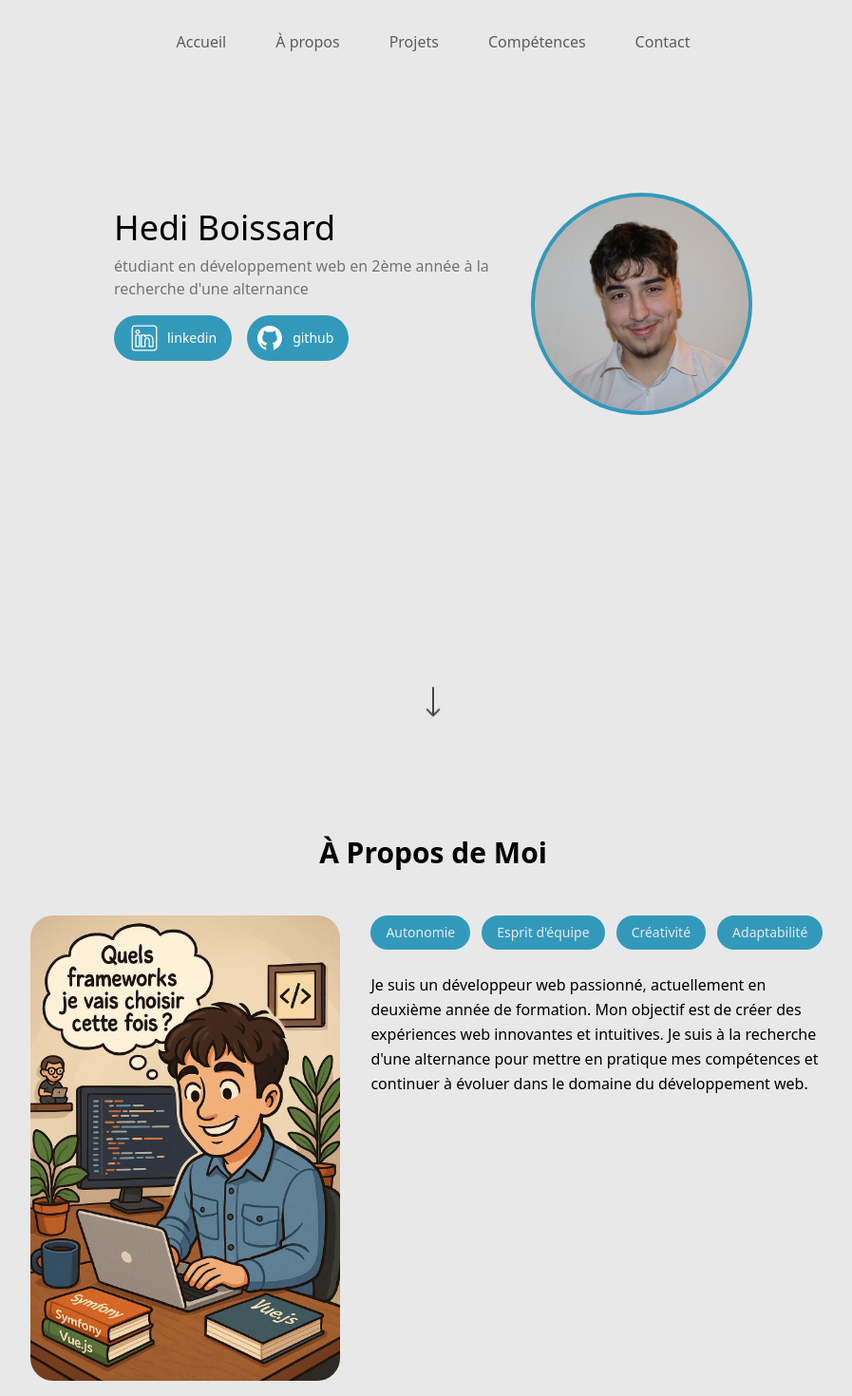
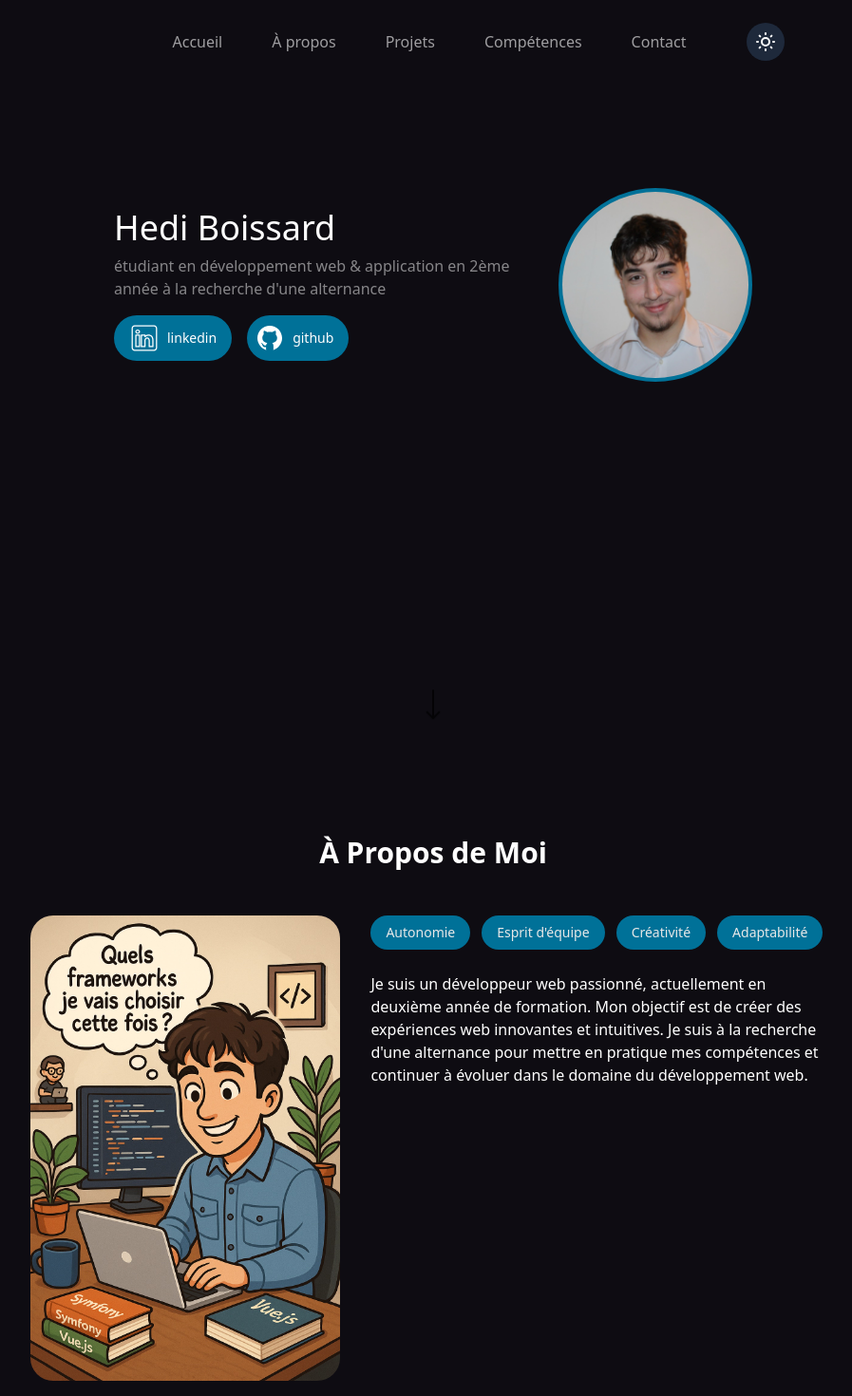
Before and after one commit to hediboissard/Portfolio_Hedi_Boissard_2025, a Vue app: page / in a window 1280 px wide. Shown: the top 1470 px of the page at 95% size, without its empty margins (184-1081 px from the left). Built offline with nearby package versions, Linux system fonts and the light colour scheme.

Commit message:
finalisation du white mode

```diff
--- a/index.html
+++ b/index.html
@@ -9,7 +9,7 @@
     <meta name="keywords" content="développeur web, frontend, UX/UI design, EFREI Paris, portfolio">
     <meta name="author" content="Hédi Boissard">
     <meta property="og:title" content="Hédi Boissard | Développeur Frontend ">
-    <meta property="og:description" content="Étudiant en développement web passionné par le design UX/UI et le frontend">
+    <meta property="og:description" content="Étudiant en développement Web & Application passionnée par le developpement frontend et backend">
     <meta property="og:type" content="website">
   </head>
   <body>
--- a/package.json
+++ b/package.json
@@ -11,7 +11,9 @@
     "type-check": "vue-tsc --build"
   },
   "dependencies": {
-    "vue": "^3.5.13"
+    "motion-v": "^1.1.0-alpha.1",
+    "vue": "^3.5.13",
+    "vue-i18n": "^9.14.4"
   },
   "devDependencies": {
     "@tsconfig/node22": "^22.0.1",
--- a/src/App.vue
+++ b/src/App.vue
@@ -1,12 +1,12 @@
 <template>
-  <div class="bg-primary text-black">
+  <div class="bg-primary text-black dark:bg-primary-dark dark:text-white duration-300 px-4">
     <Navbar />
     <Home />
     <About />
     <Experience />
     <CV />
     <Project />
-    <Compétence />
+    <Skills />
     <Contact />
   </div>
 </template>
@@ -17,7 +17,7 @@ import About from './components/About.vue'
 import Experience from './components/Experience.vue'
 import CV from './components/CV.vue'
 import Project from './components/Project.vue'
-import Compétence from './components/Skills.vue'
+import Skills from './components/Skills.vue'
 import Contact from './components/Contact.vue'
 import Home from './components/Home.vue'
 </script>
--- a/src/components/About.vue
+++ b/src/components/About.vue
@@ -9,12 +9,12 @@
       </div>
       <div class="md:w-3/5">
         <div class="flex flex-wrap gap-3 mb-6">
-          <span class="bg-secondary text-primary px-4 py-2 rounded-full text-sm">Autonomie</span>
-          <span class="bg-secondary text-primary px-4 py-2 rounded-full text-sm">Esprit d'équipe</span>
-          <span class="bg-secondary text-primary px-4 py-2 rounded-full text-sm">Créativité</span>
-          <span class="bg-secondary text-primary px-4 py-2 rounded-full text-sm">Adaptabilité</span>
+          <span class="bg-accent dark:bg-accent-dark text-primary px-4 py-2 rounded-full text-sm">Autonomie</span>
+          <span class="bg-accent dark:bg-accent-dark text-primary px-4 py-2 rounded-full text-sm">Esprit d'équipe</span>
+          <span class="bg-accent dark:bg-accent-dark text-primary px-4 py-2 rounded-full text-sm">Créativité</span>
+          <span class="bg-accent dark:bg-accent-dark text-primary px-4 py-2 rounded-full text-sm">Adaptabilité</span>
         </div>
-        <p class="leading-relaxed">
+        <p>
           Je suis un développeur web passionné, actuellement en deuxième année de formation.
           Mon objectif est de créer des expériences web innovantes et intuitives.
           Je suis à la recherche d'une alternance pour mettre en pratique mes compétences
--- a/src/components/CV.vue
+++ b/src/components/CV.vue
@@ -3,7 +3,7 @@
     <a
       href="/assets/CV_Hedi_Boissard.pdf"
       download="CV_Hedi_Boissard"
-      class="p-4 md:px-8 rounded-full bg-secondary text-white flex items-center gap-2"
+      class="p-4 md:px-8 rounded-full bg-accent dark:bg-accent-dark text-white flex items-center gap-2"
     >
       <img class="size-6 md:size-8 invert" src="/assets/download.svg" alt="Download Icon">
       Télécharger mon CV
--- a/src/components/Home.vue
+++ b/src/components/Home.vue
@@ -1,8 +1,8 @@
 <template>
-    <div id="home" class="mx-6">
+  <section id="home">
     <div class="flex flex-col h-svh  max-w-2xl mx-auto ">
-    <div class="flex flex-col md:flex-row-reverse items-center justify-between mt-20 md:mt-0 md:h-3/4 ">
-      <div class="w-40 mb-10 md:mb-0 md:w-80 rounded-full bg-secondary p-1 self-center md:my-10">
+      <div class="flex flex-col md:flex-row-reverse items-center justify-between mt-20 md:mt-0 md:h-3/4 md:gap-5 ">
+        <div class="w-40 mb-10 md:mb-0 md:w-80 rounded-full bg-accent dark:bg-accent-dark p-1 self-center">
           <img src="/assets/pp_Hedi.jpeg"class="size-full rounded-full" alt="Photo de profil" />
         </div>
         <div class="flex flex-col justify-center">
@@ -20,12 +20,12 @@
           </h2>
 
           <div class="flex gap-4 text-sm">
-          <a class="p-2 px-4 gap-2 rounded-full bg-secondary text-white mt-4 flex items-center cursor-pointer"
+            <a class="p-2 px-4 gap-2 rounded-full bg-accent dark:bg-accent-dark text-white mt-4 flex items-center cursor-pointer"
               href="https://linkedin.com/in/hédi-boissard-a994ab25b" target="_blank">
               <img class="size-8" src="/assets/Linkedin.svg" alt="">
               linkedin
             </a>
-          <a class="p-2 pr-4 gap-2 rounded-full bg-secondary text-white mt-4 flex items-center cursor-pointer"
+            <a class="p-2 pr-4 gap-2 rounded-full bg-accent dark:bg-accent-dark text-white mt-4 flex items-center cursor-pointer"
               href="https://github.com/hediboissard" target="_blank">
               <img class="size-8" src="/assets/GitHub.svg" alt="">
               github
@@ -40,7 +40,7 @@
         </button>
       </div>
     </div>
-</div>
+  </section>
 </template>
 <script setup lang="ts">
 
@@ -59,6 +59,7 @@ const words = [
   'en',
   'développement',
   'web',
+  '& application',
   'en',
   '2ème',
   'année',
--- a/src/components/Navbar.vue
+++ b/src/components/Navbar.vue
@@ -1,9 +1,37 @@
 <template>
-  <header class="fixed w-full top-0 left-0 right-0 z-50">
-    <nav class="p-6 md:hidden">
-      <div class="flex items-center justify-end">
-        <button @click="toggleMenu" class="text-black focus:outline-none cursor-pointer z-50">
-          <svg xmlns="http://www.w3.org/2000/svg" class="size-8" fill="none"
+  <header class="w-full top-0 left-0 right-0 z-50">
+    <nav class="pt-4 md:hidden flex">
+      <button @click="toggleTheme">
+              <svg
+        v-if="theme === 'dark'"
+        xmlns="http://www.w3.org/2000/svg"
+        class="h-6 w-6 text-white"
+        fill="none"
+        viewBox="0 0 24 24"
+        stroke="currentColor"
+      >
+        <path stroke-linecap="round" stroke-linejoin="round" stroke-width="2" d="M12 3v1m0 16v1m9-9h-1M4 12H3m15.364 6.364l-.707-.707M6.343 6.343l-.707-.707m12.728 0l-.707.707M6.343 17.657l-.707.707M16 12a4 4 0 11-8 0 4 4 0 018 0z" />
+      </svg>
+
+      <!-- Icône Lune pour le mode clair -->
+      <svg
+        v-else
+        xmlns="http://www.w3.org/2000/svg"
+        class="h-6 w-6 text-gray-800"
+        fill="none"
+        viewBox="0 0 24 24"
+        stroke="currentColor"
+      >
+      <path
+    stroke-linecap="round"
+    stroke-linejoin="round"
+    stroke-width="2"
+    d="M20.354 15.354A9 9 0 018.646 3.646 9.003 9.003 0 0012 21a9.003 9.003 0 008.354-5.646z"
+  /></svg>
+      </button>
+      <div class="flex items-center justify-end w-full">
+        <button @click="toggleMenu" class="fixed text-black focus:outline-none cursor-pointer z-50">
+          <svg xmlns="http://www.w3.org/2000/svg" class="size-8 dark:text-white" fill="none"
                viewBox="0 0 24 24" stroke="currentColor">
             <path stroke-linecap="round" stroke-linejoin="round" stroke-width="1.5"
                   d="M4 6h20M4 12h20M4 18h20" />
@@ -25,7 +53,7 @@
       </div>
     </nav>
 
-    <nav class="hidden fixed md:flex w-full justify-center transition-all duration-300"
+    <nav class="hidden fixed md:flex w-full justify-center items-center transition-all duration-300"
          :class="{'shadow-lg backdrop-blur-md': scrolled}">
       <ul class="flex justify-center items-center p-4 px-6 rounded-xl gap-5 mx-6 my-4 ">
         <li v-for="item in menuItems" :key="item.id">
@@ -36,6 +64,34 @@
           </a>
         </li>
       </ul>
+      <button @click="toggleTheme" class="flex bg-secondary dark:bg-secondary-dark size-10 justify-center items-center rounded-full">
+              <svg
+        v-if="theme === 'dark'"
+        xmlns="http://www.w3.org/2000/svg"
+        class="h-6 w-6 text-white"
+        fill="none"
+        viewBox="0 0 24 24"
+        stroke="currentColor"
+      >
+        <path stroke-linecap="round" stroke-linejoin="round" stroke-width="2" d="M12 3v1m0 16v1m9-9h-1M4 12H3m15.364 6.364l-.707-.707M6.343 6.343l-.707-.707m12.728 0l-.707.707M6.343 17.657l-.707.707M16 12a4 4 0 11-8 0 4 4 0 018 0z" />
+      </svg>
+
+      <!-- Icône Lune pour le mode clair -->
+      <svg
+        v-else
+        xmlns="http://www.w3.org/2000/svg"
+        class="h-6 w-6 text-gray-800"
+        fill="none"
+        viewBox="0 0 24 24"
+        stroke="currentColor"
+      >
+      <path
+    stroke-linecap="round"
+    stroke-linejoin="round"
+    stroke-width="2"
+    d="M20.354 15.354A9 9 0 018.646 3.646 9.003 9.003 0 0012 21a9.003 9.003 0 008.354-5.646z"
+  /></svg>
+      </button>
     </nav>
   </header>
 </template>
@@ -74,6 +130,20 @@ const scrollToSection = (href: string) => {
 const handleScroll = () => {
   scrolled.value = window.scrollY > 20
 }
+const theme = ref(localStorage.getItem('theme') || 'dark')
+
+const toggleTheme = () => {
+  theme.value = theme.value === 'dark' ? 'light' : 'dark'
+  localStorage.setItem('theme', theme.value)
+  document.documentElement.classList.toggle('dark')
+}
+
+onMounted(() => {
+  // Vérifier le thème au chargement
+  if (theme.value === 'dark') {
+    document.documentElement.classList.add('dark')
+  }
+})
 
 onMounted(() => {
   window.addEventListener('scroll', handleScroll)
--- a/src/components/Skills.vue
+++ b/src/components/Skills.vue
@@ -7,7 +7,7 @@
         <button v-for="skill in skills"
              :key="skill.name"
              @click="openPopup(skill)"
-             class="group flex flex-col items-center gap-2 p-6 bg-accent rounded-2xl  transition-all duration-300 cursor-pointer">
+             class="group flex flex-col items-center gap-2 p-6 bg-secondary dark:bg-secondary-dark rounded-2xl  transition-all duration-300 cursor-pointer">
           <img :src="`/assets/skills/${skill.logo}`"
                :alt="skill.name"
                class="size-10 md:w-16 md:h-16">
@@ -18,7 +18,7 @@
     <div v-if="selectedSkill"
          class="fixed inset-0 bg-black/50 backdrop-blur-sm flex items-center justify-center p-4 z-50"
          @click="closePopup">
-      <div class="bg-accent p-6 rounded-xl max-w-md w-full transform transition-all duration-300"
+      <div class="bg-secondary dark:bg-secondary-dark p-6 rounded-xl max-w-md w-full transform transition-all duration-300"
            :class="{ 'scale-100 opacity-100': isOpen, 'scale-95 opacity-0': !isOpen }"
            @click.stop>
         <div class="flex mb-4 justify-between">
@@ -39,7 +39,7 @@
         <div class="flex justify-between items-center">
           <a :href="selectedSkill.website"
              target="_blank"
-             class="text-secondary flex items-center gap-2">
+             class="text-accent dark:text-accent-dark flex items-center gap-2">
             Documentation
             <img src="/assets/external_link.svg" class="size-4" alt="">
           </a>
--- a/tailwind.config.js
+++ b/tailwind.config.js
@@ -8,12 +8,21 @@ export default {
   theme: {
     extend: {
       colors: {
-        primary: '#E8E8E8',
-        'primary-dark': '#0e0c12',
-        accent: '#FFFFFF',
-        'accent-dark': '#007198',
-        secondary: '#3399BB',
-        'secondary-dark': '#007198'
+        primary: {
+          light: '#E8E8E8',
+          DEFAULT: '#E8E8E8',
+          dark: '#0e0c12'
+        },
+        secondary: {
+          light: '#FFFFFF',
+          DEFAULT: '#FFFFFF',
+          dark: '#1E293B',
+        },
+        accent: {
+          light: '#3399BB',
+          DEFAULT: '#3399BB',
+          dark: '#007198'
+        },
       }
     },
   },
```
Also changed, not shown: src/components/Contact.vue (+6 -6 lines), src/components/Experience.vue (+4 -4 lines), src/components/Project.vue (+7 -7 lines), 2 other files (tests, documents, lock files or other folders). Lines whose indentation alone changed are shown as unchanged.
